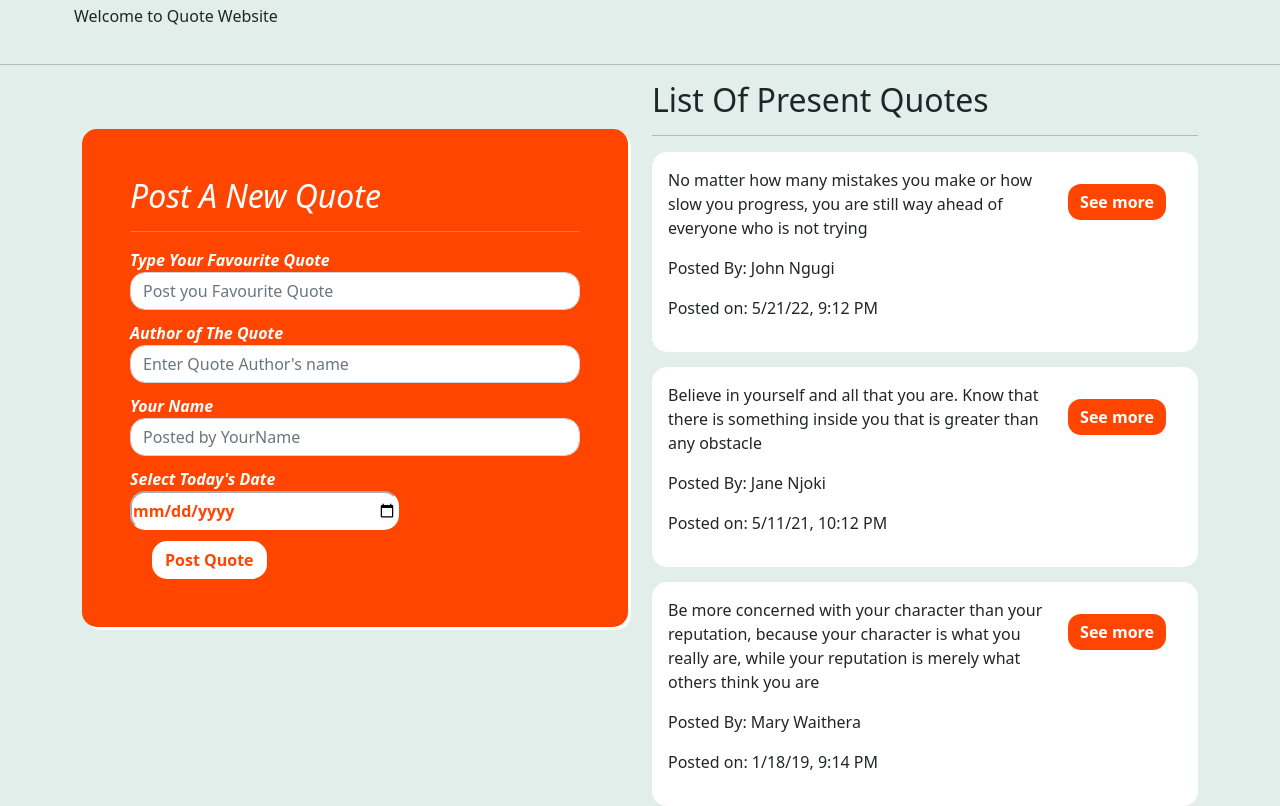
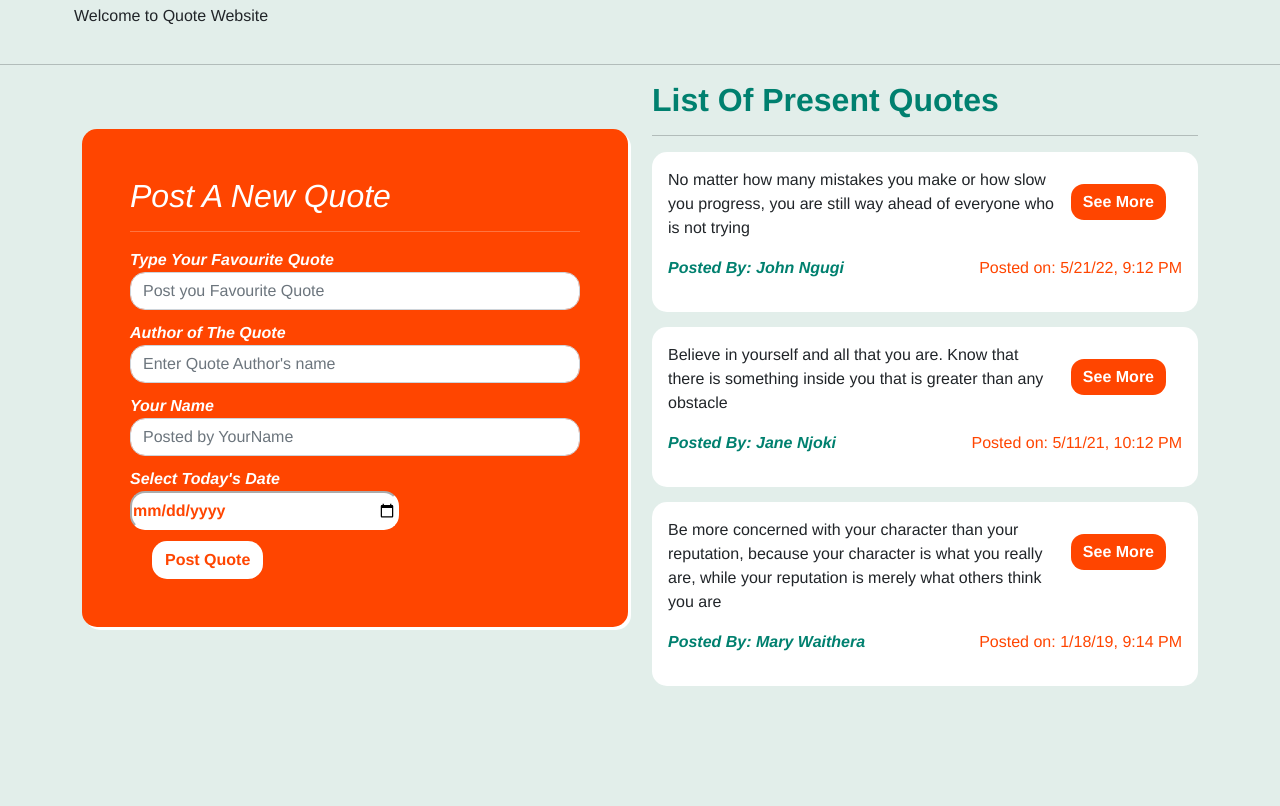
Before and after one commit to danknjoroge/Quotes, an Angular app: page / in a window 1280 px wide. Built offline with nearby package versions, Linux system fonts and the light colour scheme.

Commit message:
changed font color

```diff
--- a/src/app/quote-details/quote-details.component.html
+++ b/src/app/quote-details/quote-details.component.html
@@ -6,4 +6,4 @@
 <p>
     {{quote.postDate|date}}
 </p> -->
-<p>Posted on {{quote.postDate|dateCount}} days ago</p>
+<p>Posted {{quote.postDate|dateCount}} days ago</p>
--- a/src/app/quote-details/quote-details.component.ts
+++ b/src/app/quote-details/quote-details.component.ts
@@ -7,7 +7,7 @@ import { Quote } from '../quote';
   styleUrls: ['./quote-details.component.css']
 })
 export class QuoteDetailsComponent implements OnInit {
-  [x: string]: any;
+  // [x: string]: any;
 
   @Input() quote!: Quote;
   @Output() isComplete = new EventEmitter<boolean>();
--- a/src/app/quote/quote.component.css
+++ b/src/app/quote/quote.component.css
@@ -13,3 +13,17 @@
     margin-top: 15px;
     border-radius: 15px;
 }
+.postby{
+    color: rgb(0, 128, 111);
+    font-weight: bold;
+    font-style: italic;
+}
+.poston{
+    float: right;
+    color: orangered;
+
+}
+h2{
+    color: rgb(0, 128, 111);
+    font-weight: bold;
+}
--- a/src/app/quote/quote.component.html
+++ b/src/app/quote/quote.component.html
@@ -11,12 +11,12 @@
             <h2>List Of Present Quotes</h2>
             <hr>
             <div *ngFor=" let quote of quotes; let i = index" class="container p-3 cont">
-                <button (click)='toggleDetails(i)' class="btn btn-warning m-3">See more</button>
+                <button (click)='toggleDetails(i)' class="btn btn-warning m-3">See More</button>
 
                 <p > {{quote.quote}} </p>
                 <app-quote-details *ngIf='quote.showAuthor' [quote]='quote' (isComplete) = 'deleteQuote($event,i)'></app-quote-details>
-                <p>Posted By: {{quote.submitter}}</p>
-                <p>Posted on: {{quote.postDate|date:'short'}}</p>
+                <p class="poston">Posted on: {{quote.postDate|date:'short'}}</p>
+                <p class="postby">Posted By: {{quote.submitter}}</p>
             </div>
         </div>
     </div>
--- a/src/styles.css
+++ b/src/styles.css
@@ -3,4 +3,5 @@
 
 body{
     background-color: rgb(226, 238, 234);
+    font-family: 'Franklin Gothic Medium', 'Arial Narrow', Arial, sans-serif;
 }
```
